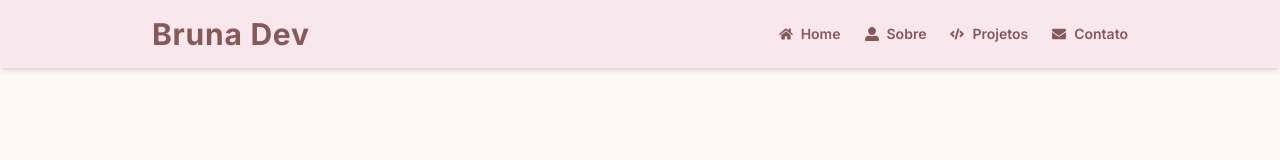
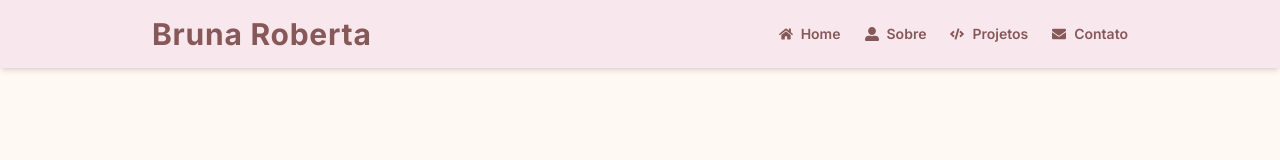
Before and after one commit to brunartt/meu-portifolio, a Next.js app in the folder meu-portifolio/: page / in a window 1280 px wide. Shown: the top 160 px of the page. Built offline with nearby package versions, Linux system fonts and the light colour scheme.

Commit message:
Modificação de texto no HeaderCLient

```diff
--- a/meu-portifolio/src/app/components/HeaderClient.tsx
+++ b/meu-portifolio/src/app/components/HeaderClient.tsx
@@ -23,7 +23,7 @@
       `}
     >
       <div className="max-w-5xl mx-auto px-6 flex justify-between items-center">
-        <h1 className="text-3xl font-bold tracking-wide">Bruna Dev</h1>
+        <h1 className="text-3xl font-bold tracking-wide">Bruna Roberta</h1>
         <nav className="flex gap-6 text-sm font-semibold">
           <Link href="/" className="flex items-center gap-2 hover:text-[#B88C9E] transition">
             <FaHome /> Home
```
